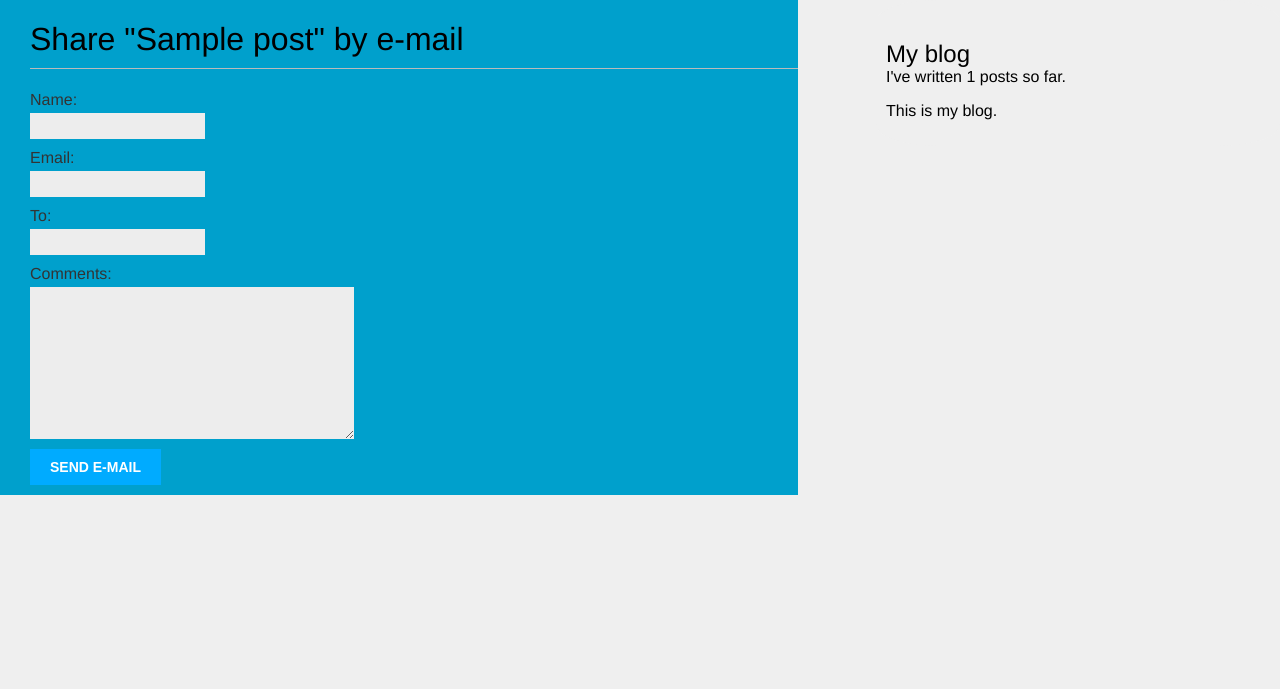
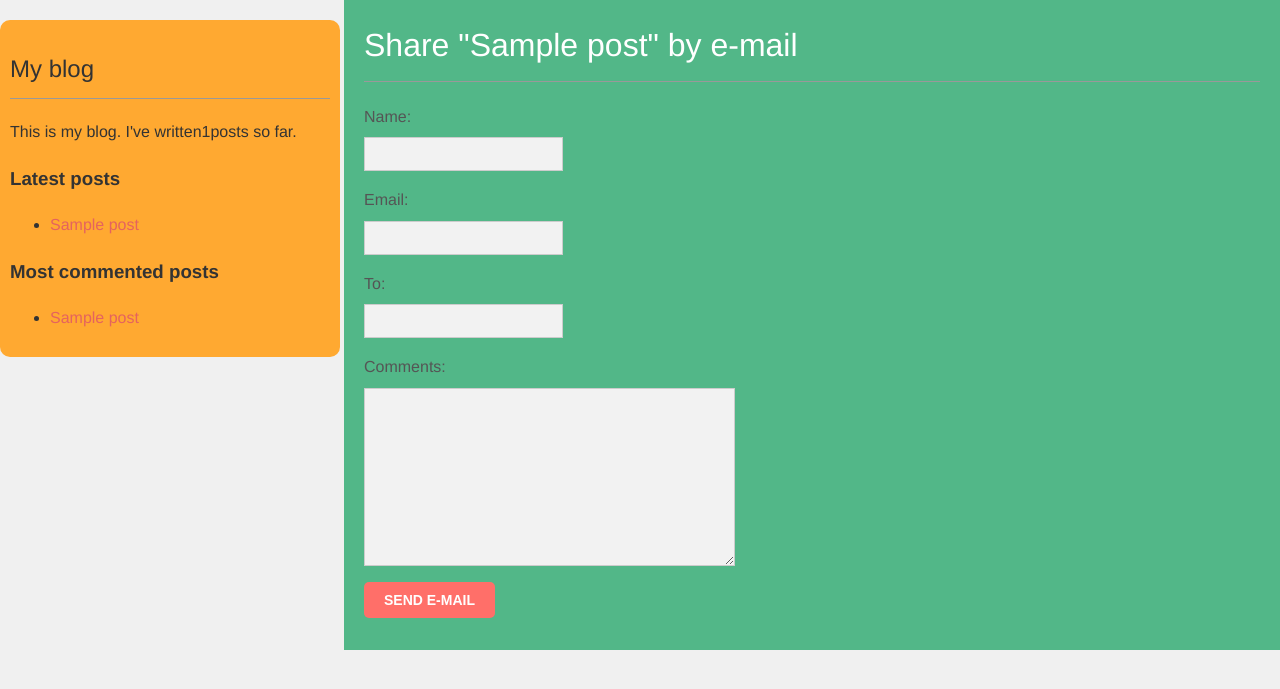
Before and after one commit to Afzal-Oripov/mysite, a Django app: page /1/share/ in a window 1280 px wide. Shown: the top 689 px of the page. Run offline with Django 4.2, Linux system fonts and the light colour scheme; tables that the repository leaves empty hold one stand-in row (values such as "Sample post").

Commit message:
added tags

```diff
--- a/blog/static/css/style.css
+++ b/blog/static/css/style.css
@@ -1,95 +1,112 @@
+/* Сброс стилей и базовые стили */
 body {
-    margin:0;
-    padding:0;
-    font-family:helvetica, sans-serif;
-    background: #efefef;
+    margin: 0;
+    padding: 0;
+    font-family: 'Helvetica', sans-serif;
+    background-color: #f0f0f0;
+    color: #444;
+    line-height: 1.6;
 }
 
+/* Ссылки */
 a {
-    color:#00abff;
-    text-decoration:none;
+    color: #e5635e; /* Красный цвет для ссылок */
+    text-decoration: none;
 }
 
-h1 {
-    font-weight:normal;
-    border-bottom:1px solid #bbb;
-    padding:0 0 10px 0;
+/* Заголовки */
+h1, h2 {
+    font-weight: normal;
+    margin-top: 0;
+    border-bottom: 1px solid #999;
+    padding-bottom: 10px;
 }
 
 h2 {
-    font-weight:normal;
-    margin:30px 0 0;
+    margin-top: 20px; /* Уменьшенный отступ для h2 */
 }
 
+/* Основная область контента */
 #content {
-    float:left;
-    width:60%;
-    padding:0 0 0 30px;
-    background-color: #00a0cc;
+    float: right; /* Поменяли float на правый */
+    width: 70%; /* Увеличили ширину до 70% */
+    padding: 20px;
+    background-color: #52b788; /* Зеленый цвет для контента */
+    color: #fff; /* Белый цвет текста на зеленом фоне */
 }
 
+/* Боковая панель */
 #sidebar {
-    float:right;
-    width:30%;
-    padding:10px;
-    background:#efefef;
-    height:100%;
-    border-radius: 15%;
+    float: left; /* Поменяли float на левый */
+    width: 25%; /* Уменьшили ширину до 25% */
+    padding: 10px;
+    margin: 20px 0;
+    background-color: #ffa931; /* Оранжевый цвет для боковой панели */
+    color: #333; /* Темный цвет текста на оранжевом фоне */
+    border-radius: 10px; /* Уменьшили радиус скругления */
 }
 
+/* Параграф с датой */
 p.date {
-    color:#ccc;
-    font-family: georgia, serif;
+    color: #888;
+    font-family: 'Arial', sans-serif; /* Шрифт Arial */
     font-size: 12px;
     font-style: italic;
 }
 
-/* pagination */
+/* Пагинация */
 .pagination {
-    margin:40px 0;
-    font-weight:bold;
+    margin-top: 30px;
+    font-weight: bold;
 }
 
-/* forms */
+/* Формы */
 label {
-    float:left;
-    clear:both;
-    color:#333;
-    margin-bottom:4px;
-}
-input, textarea {
-    clear:both;
-    float:left;
-    margin:0 0 10px;
-    background:#ededed;
-    border:0;
-    padding:6px 10px;
-    font-size:12px;
-}
-input[type=submit] {
-    font-weight:bold;
-    background:#00abff;
-    color:#fff;
-    padding:10px 20px;
-    font-size:14px;
-    text-transform:uppercase;
-}
-.errorlist {
-    color:#cc0033;
-    float:left;
-    clear:both;
-    padding-left:10px;
+    display: block;
+    color: #555;
+    margin-bottom: 8px; /* Уменьшили отступ снизу */
 }
 
-/* comments */
+input, textarea {
+    display: block;
+    margin-bottom: 12px; /* Увеличили отступ снизу */
+    background-color: #f2f2f2; /* Светло-серый фон */
+    border: 1px solid #ccc; /* Светло-серая рамка */
+    padding: 8px;
+    font-size: 14px;
+}
+
+input[type="submit"] {
+    font-weight: bold;
+    background-color: #ff6f69; /* Красный цвет для кнопки */
+    color: #fff;
+    padding: 10px 20px;
+    font-size: 14px;
+    text-transform: uppercase;
+    border: none; /* Убрали рамку */
+    border-radius: 5px;
+    cursor: pointer;
+}
+
+.errorlist {
+    color: #cc0033;
+    padding-left: 12px; /* Увеличили отступ слева */
+}
+
+/* Комментарии */
 .comment {
-    padding:10px;
+    padding: 15px;
+    margin-bottom: 20px; /* Увеличили отступ между комментариями */
+    background-color: #d2dae2; /* Светло-серый фон */
+    border-radius: 5px;
 }
+
 .comment:nth-child(even) {
-    background:#f1c3c3;
+    background-color: #b2bec3; /* Серый фон для четных комментариев */
 }
+
 .comment .info {
-    font-weight:bold;
-    font-size:12px;
-    color:#666;
+    font-weight: bold;
+    font-size: 13px;
+    color: #666;
 }
--- a/blog/templates/blog/base.html
+++ b/blog/templates/blog/base.html
@@ -1,26 +1,40 @@
-{%load blog_tags%}
+{% load blog_tags %}
 {% load static %}
 
 <!DOCTYPE html>
 <html lang="ru">
+  <head>
+    <meta charset="UTF-8" />
+    <meta name="viewport" content="width=device-width, initial-scale=1.0" />
+    <title>
+      {% block title %}
 
-<head>
-    <meta charset="UTF-8">
-    <meta name="viewport" content="width=device-width, initial-scale=1.0">
-    <title>{% block title %}{% endblock %}</title>
-    <link rel="stylesheet" href="{% static 'css/style.css' %}">
+      {% endblock %}
+    </title>
+    <link rel="stylesheet" href="{% static 'css/style.css' %}" />
   </head>
 
   <body>
     <div id="content">
       {% block content %}
+
       {% endblock %}
     </div>
     <div id="sidebar">
       <h2>My blog</h2>
-         I've written {% total_posts %} posts so far.
-        <p>This is my blog.</p>
+      <p>
+        This is my blog. I've written{% total_posts %}posts so far.
+      </p>
+      <h3>Latest posts</h3>
+      {% show_latest_posts 3 %}
+      <h3>Most commented posts</h3>
+ {% get_most_commented_posts as most_commented_posts %}
+ <ul>
+ {% for post in most_commented_posts %}
+ <li>
+ <a href="{{ post.get_absolute_url }}">{{ post.title }}</a>
+ </li>
+ {% endfor %}
     </div>
   </body>
-
 </html>
--- a/blog/templates/blog/post/detail.html
+++ b/blog/templates/blog/post/detail.html
@@ -1,4 +1,5 @@
 {% extends "blog/base.html" %}
+{% load blog_tags %}
 
 
 {% block title %}{{ post.title }}{% endblock %}
@@ -12,7 +13,7 @@
     Published {{ post.publish }} by {{ post.author }}
 </p>
 
-{{ post.body|linebreaks }}
+{{ post.body|markdown }}
 
 <p>
     <a href="{% url "blog:post_share" post.id %}">
--- a/blog/templates/blog/post/list.html
+++ b/blog/templates/blog/post/list.html
@@ -1,4 +1,6 @@
 {% extends 'blog/base.html' %}
+{% load blog_tags %}
+
 
 {%block title %} Blog Post {% endblock title %}
 
@@ -23,7 +25,7 @@
         <p class="date">
             Published on {{ post.publish}} by {{ post.author }}
         </p>
-        {{ post.body|truncatewords:30|linebreaks }}
+        {{ post.body|markdown|truncatewords_html:30  }}
 {% endfor %}
     {% include "blog/paginator.html" with page=posts %}
 {% endblock %}
--- a/blog/templatetags/blog_tags.py
+++ b/blog/templatetags/blog_tags.py
@@ -1,5 +1,8 @@
 from django import template
 from ..models import Post
+from django.db.models import Count
+from django.utils.safestring import mark_safe
+import markdown
 
 register = template.Library()
 
@@ -11,3 +14,14 @@ def total_posts():
 def show_latest_posts(count=5):
  latest_posts = Post.published.order_by('-publish')[:count]
  return {'latest_posts': latest_posts}
+
+
+@register.simple_tag
+def get_most_commented_posts(count=5):
+ return Post.published.annotate(
+ total_comments=Count('comments')
+ ).order_by('-total_comments')[:count]
+
+@register.filter(name='markdown')
+def markdown_format(text):
+ return mark_safe(markdown.markdown(text))
```
Also changed, not shown: blog/templates/blog/post/latest_posts.html (renamed from blog/templates/blog/latest_posts.html). Lines whose indentation alone changed are shown as unchanged.
